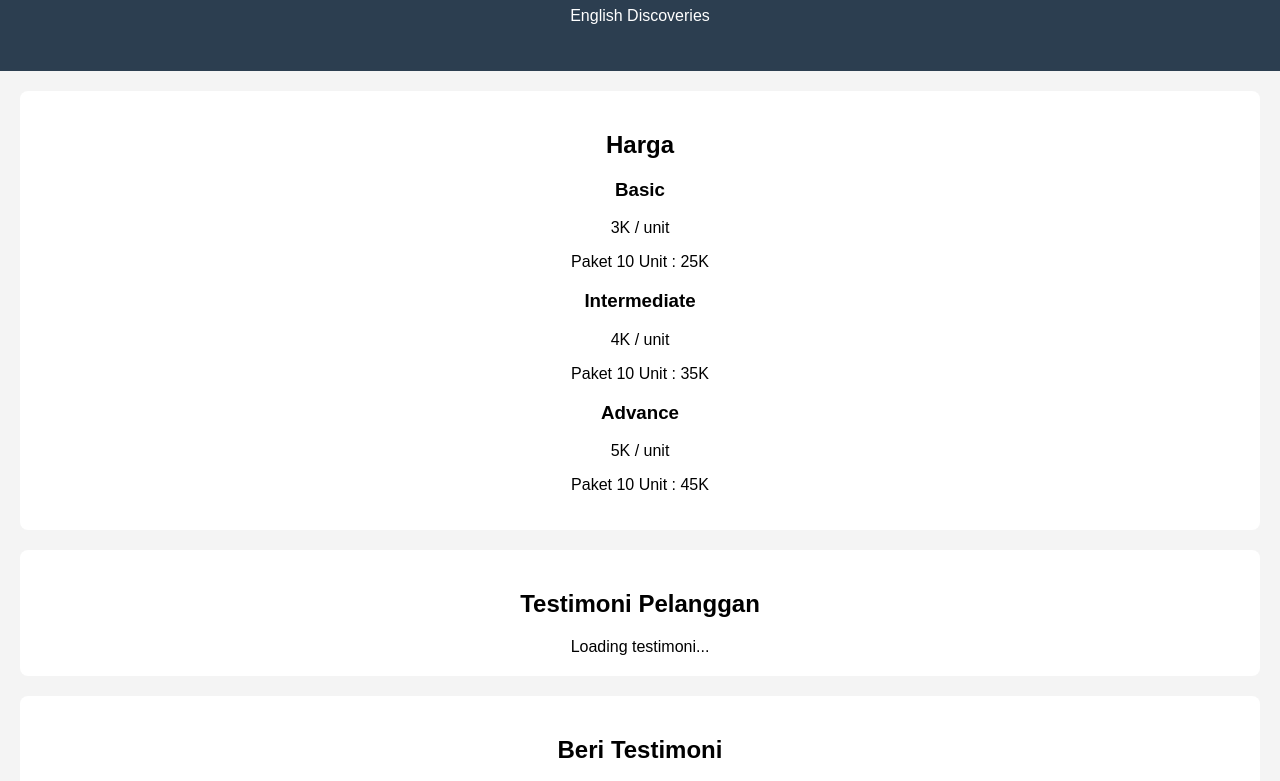
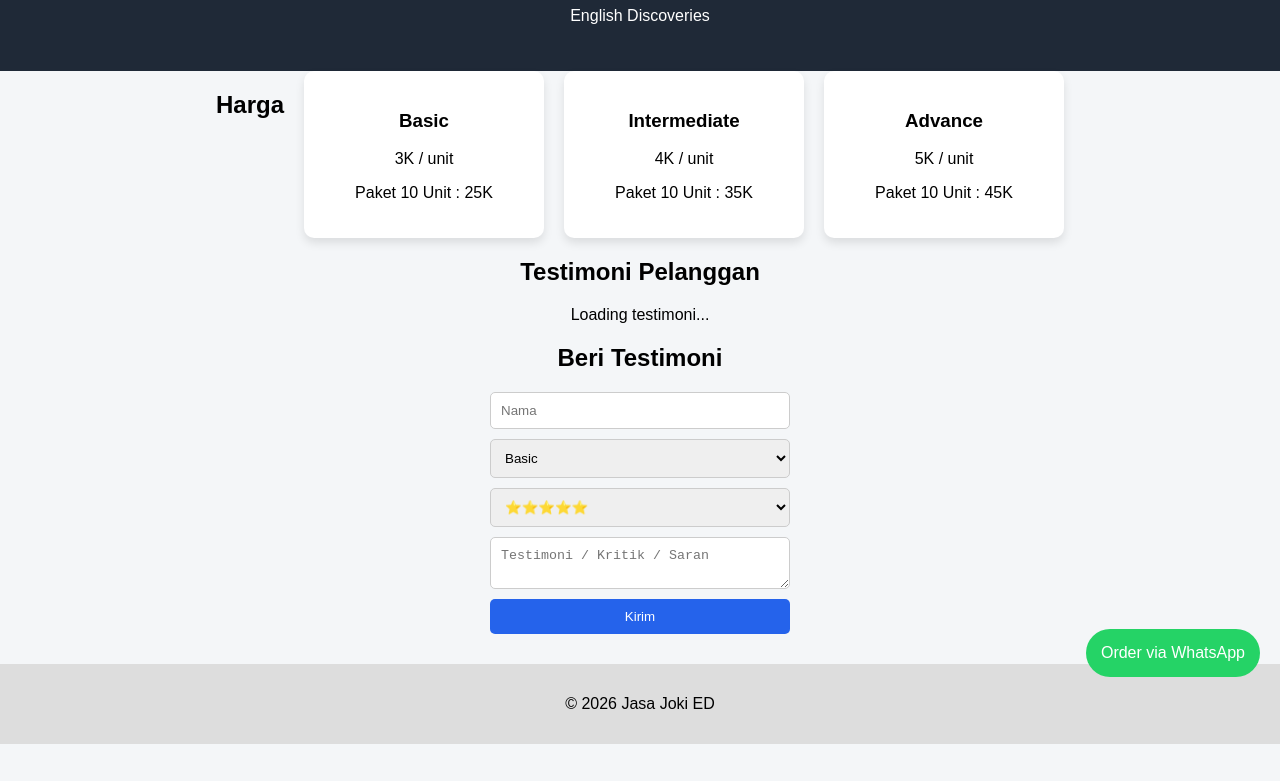
Before and after one commit to Dewadentha/Testimoni-Joki-Ed, a plain HTML site: page index.html in a window 1280 px wide. Shown: the part 103-884 px from the top of the page. After the commit the page ends 847 px from the top, so only its background shows below. Drawn offline with Linux system fonts and the light colour scheme; a script that the page names is missing.

Commit message:
style.css

```diff
--- a/style.css
+++ b/style.css
@@ -1,43 +1,83 @@
 body{
-font-family: Arial;
+font-family:Arial;
+background:#f4f6f8;
 margin:0;
-background:#f4f4f4;
 text-align:center;
 }
 
 header{
-background:#2c3e50;
+background:#1f2937;
 color:white;
 padding:30px;
 }
 
-section{
-background:white;
-margin:20px;
-padding:20px;
-border-radius:8px;
+.harga{
+display:flex;
+justify-content:center;
+gap:20px;
+flex-wrap:wrap;
 }
 
-.btn{
-display:inline-block;
-padding:10px 20px;
-background:#27ae60;
-color:white;
-text-decoration:none;
-border-radius:5px;
+.card{
+background:white;
+padding:20px;
+border-radius:10px;
+width:200px;
+box-shadow:0 5px 10px rgba(0,0,0,0.1);
 }
 
-.btn:hover{
-background:#2ecc71;
+#testimoni-container{
+display:flex;
+flex-wrap:wrap;
+justify-content:center;
+gap:15px;
+margin:20px;
 }
 
-ul{
-list-style:none;
-padding:0;
+.testi{
+background:white;
+padding:15px;
+width:220px;
+border-radius:8px;
+box-shadow:0 3px 8px rgba(0,0,0,0.1);
+}
+
+form{
+display:flex;
+flex-direction:column;
+gap:10px;
+max-width:300px;
+margin:auto;
+}
+
+input,select,textarea{
+padding:10px;
+border-radius:5px;
+border:1px solid #ccc;
+}
+
+button{
+padding:10px;
+background:#2563eb;
+color:white;
+border:none;
+border-radius:5px;
+cursor:pointer;
+}
+
+.wa{
+position:fixed;
+bottom:20px;
+right:20px;
+background:#25D366;
+color:white;
+padding:15px;
+border-radius:50px;
+text-decoration:none;
 }
 
 footer{
-margin-top:20px;
-padding:10px;
+margin-top:30px;
+padding:15px;
 background:#ddd;
 }
```
